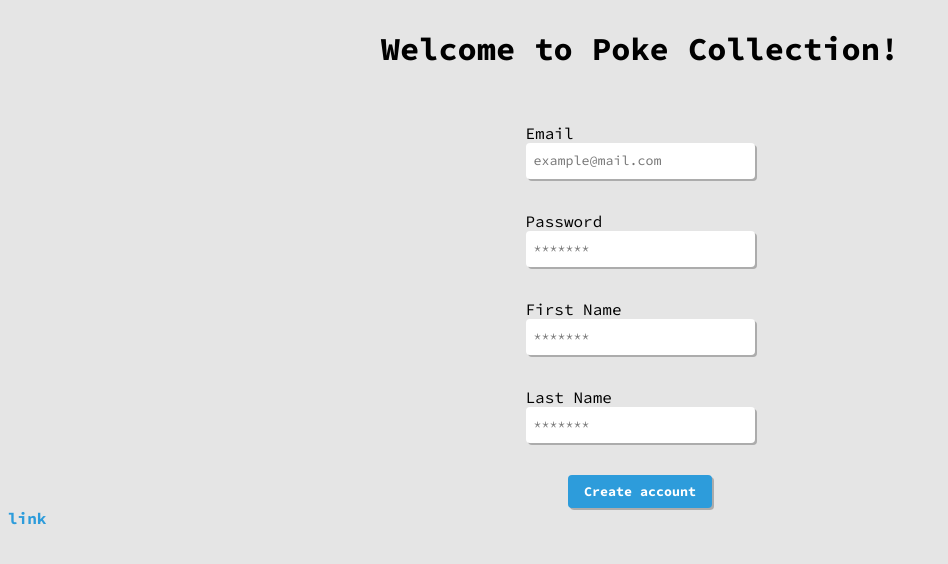
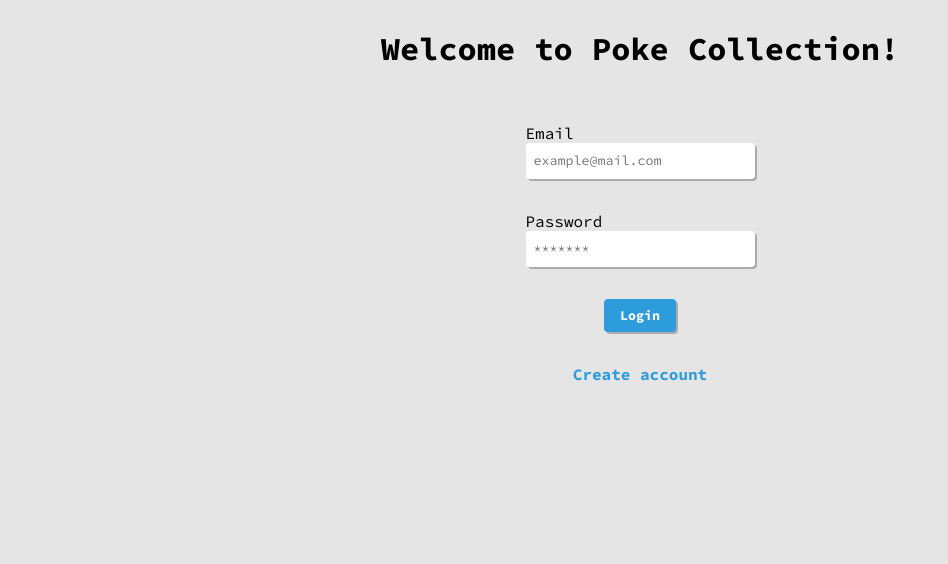
Before and after one commit to cesarmarvar/poke-collection, a React (Create React App) app: page / in a window 1280 px wide. Shown: the top 564 px of the page, without its empty margins (0-948 px from the left). Built offline with nearby package versions, Linux system fonts and the light colour scheme.

Commit message:
Finished pages for login and signup. Pending useContext

```diff
--- a/src/App.js
+++ b/src/App.js
@@ -1,18 +1,23 @@
-import { useState } from "react";
+import { createContext, useState } from "react";
 import { LoginPage } from "./pages/login-page";
 import { SignupPage } from "./pages/signup-page";
-import { CustomLink } from "./styles/typography";
+import { CustomLink, FormContainer } from "./styles/typography";
+
+const UserContext = createContext();
 
 function App() {
   const [ showLogin, setShowLogin ] = useState(true)
 
+    function handleClick(event) {
+      event.preventDefault();
+      setShowLogin(!showLogin)
+    }
 
   return (
-    <>
-      <SignupPage />
-      {/* <LoginPage /> */}
-      <CustomLink>link</CustomLink>
-    </>
+    <FormContainer>
+      {showLogin ? <LoginPage /> : <SignupPage />}
+      <CustomLink onClick={handleClick}>{showLogin ? "Create account" : "Login"}</CustomLink>
+    </FormContainer>
   );
 }
 
--- a/src/components/input.js
+++ b/src/components/input.js
@@ -6,6 +6,7 @@ export function Input({ id, name, type = "text", placeholder, value, label, onCh
   return (
   <>
   {label && <label htmlFor={id || name}>{label}</label>}
+  <br />
   <InputBox
     id={id || name}
     name={name}
--- a/src/pages/signup-page.js
+++ b/src/pages/signup-page.js
@@ -2,7 +2,7 @@ import { Input } from "../components/input";
 import { BlueButton } from "../styles/typography";
 import { createUser } from "../services/user-services";
 import { useState } from "react";
-import { FormContainer, H1 } from "../styles/typography";
+import { FormContainer, H1, CustomLink } from "../styles/typography";
 
 
 export function SignupPage() {
@@ -30,7 +30,7 @@ export function SignupPage() {
   }
 
 return(
-  <FormContainer>
+  <>
     <H1>Welcome to Poke Collection!</H1>
     <form onSubmit={handleSubmit}>
       <Input
@@ -67,6 +67,6 @@ return(
         />
       <BlueButton type="submit">Create account</BlueButton>
     </form>
-  </FormContainer>
+  </>
   )
 }
--- a/src/styles/typography.js
+++ b/src/styles/typography.js
@@ -33,8 +33,11 @@ cursor: pointer;
 font-family: Source Code Pro;
 font-weight: 700;
 margin: 0 auto;
-&:hover {
-    background: #006bb3;
+:hover {
+  background: #006bb3;
+}
+:active {
+  padding: 7px 15px;
 }
 `
 
@@ -50,8 +53,10 @@ color: #2D9CDB;
 cursor: pointer;
 text-align: center;
 :hover {
+  color: #006bb3
+}
+:active {
   padding-top: 2px;
-  color: #006bb3
 }`
 
 export const FormContainer = styled.div`
```
